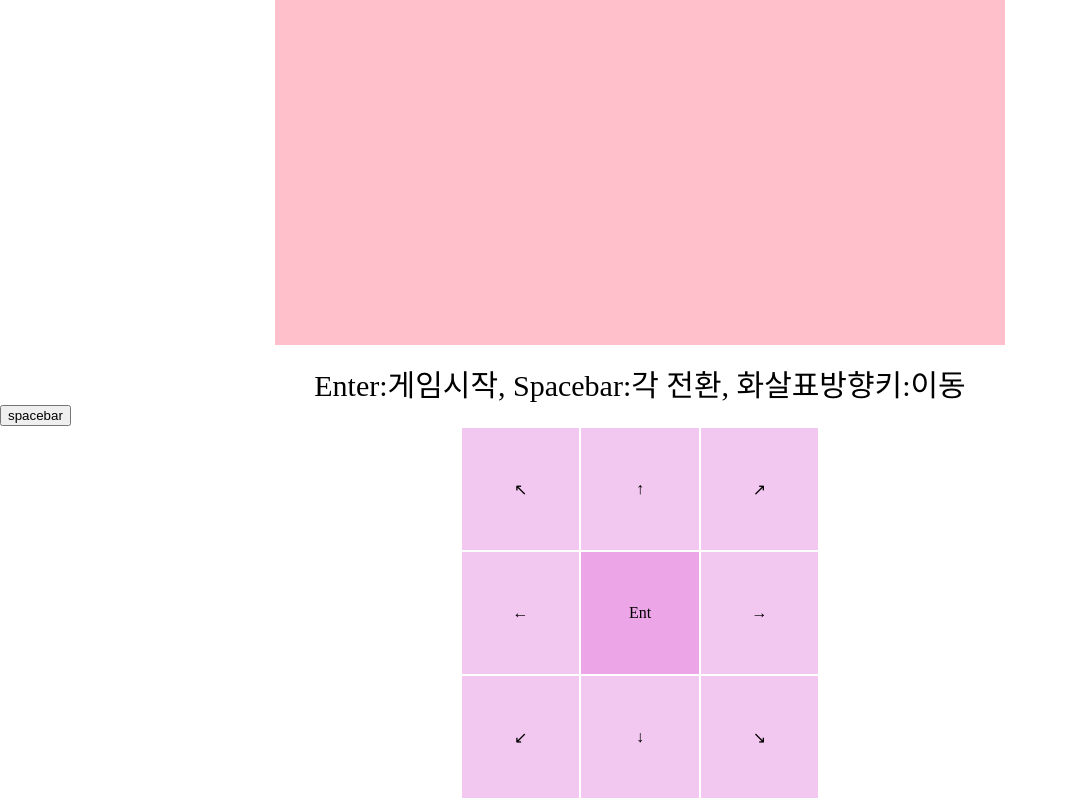
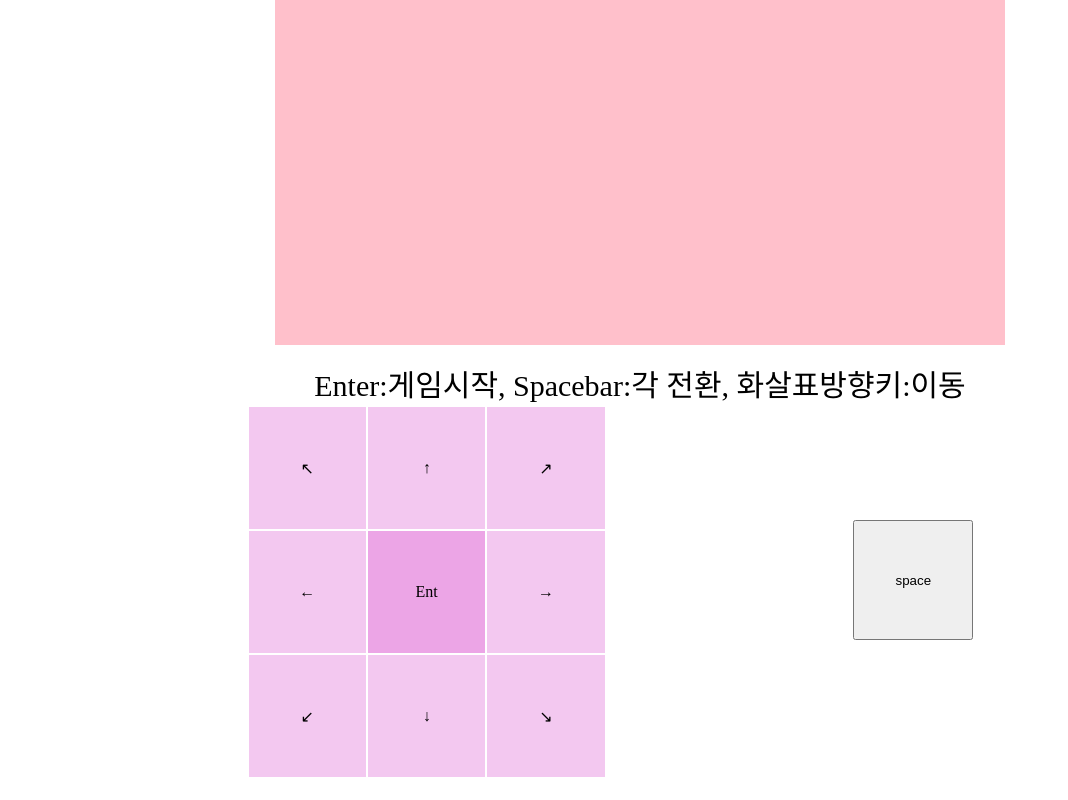
Before and after one commit to yeongbinim/BingleBangle, a plain HTML site: page 터치.html in a window 1280 px wide. Shown: the part 445-1245 px from the top of the page, without its empty margins (0-1068 px from the left). After the commit the page ends 1224 px from the top, so only its background shows below. Drawn offline with Linux system fonts and the light colour scheme.

Commit message:
Add files via upload

```diff
--- a/터치.html
+++ b/터치.html
@@ -30,12 +30,17 @@
             margin-left: auto;
             margin-right: auto;
         }
+        #container{
+            display:grid;
+            grid-template-columns: 2fr 1fr;
+        }
     </style>
 </head>
 <body>
     <div class="alert" id="scoreboard">점수 : &nbsp;<br></div>
     <p><canvas id="canvas" width="600px" height="600px"></canvas></p>
     <div class="alert">Enter:게임시작, Spacebar:각 전환, 화살표방향키:이동</div>
+    <div id="container">
         <div class="controlLayer" id="controlLayer" style="visibility:hidden;">
             <table style="width: 360px;">
                 <tbody>
@@ -55,11 +60,13 @@
                         <td class="controlTD" style="background-color:rgba(228, 127, 220, 0.432);width:120px; height : 120px; text-align:center;" ontouchstart="getMouseOver('RightDown')" ontouchend="getMouseOut('RightDown')" onmouseover="getMouseOver('RightDown')" onmouseout="getMouseOut('RightDown')">↘</td>
                     </tr>
                 </tbody>
-            <input type="button" value="spacebar" onmousedown="getMouseDown('Spc')">
             </table>
         </div>
-
-
+        <div>
+            <div style="font-size:100px;">&nbsp;</div>
+            <input type="button" value="space" style="width:120px; height:120px;" onmousedown="getMouseDown('Spc')">
+        </div>
+    </div>
 
     <script>
         var window_width = window.innerWidth-70;
@@ -90,7 +97,7 @@
     var canvasCtx; // canvas의 렌더링 컨텍스트
     var canvasBuffer; // 버퍼를 위해 새로 만들 canvas
     var bufferCtx; // canvasBuffer의 렌더링 컨텍스트
-    var threadSpeed = 2; // setInterval 주기
+    var threadSpeed = 1; // setInterval 주기
     var playerUnit = {};//유저
     var shot = []; //총알
     var randomlocate;
@@ -511,7 +518,7 @@
         if(key == "Ent" && !LoopStarted){ //enter
             startGameLoop();
         }
-        else if(key=="Spc" && !LoopStarted){
+        else if(key=="Spc" && LoopStarted){
             reversed*=-1
         }
     }
```
Lines whose indentation alone changed are shown as unchanged.
